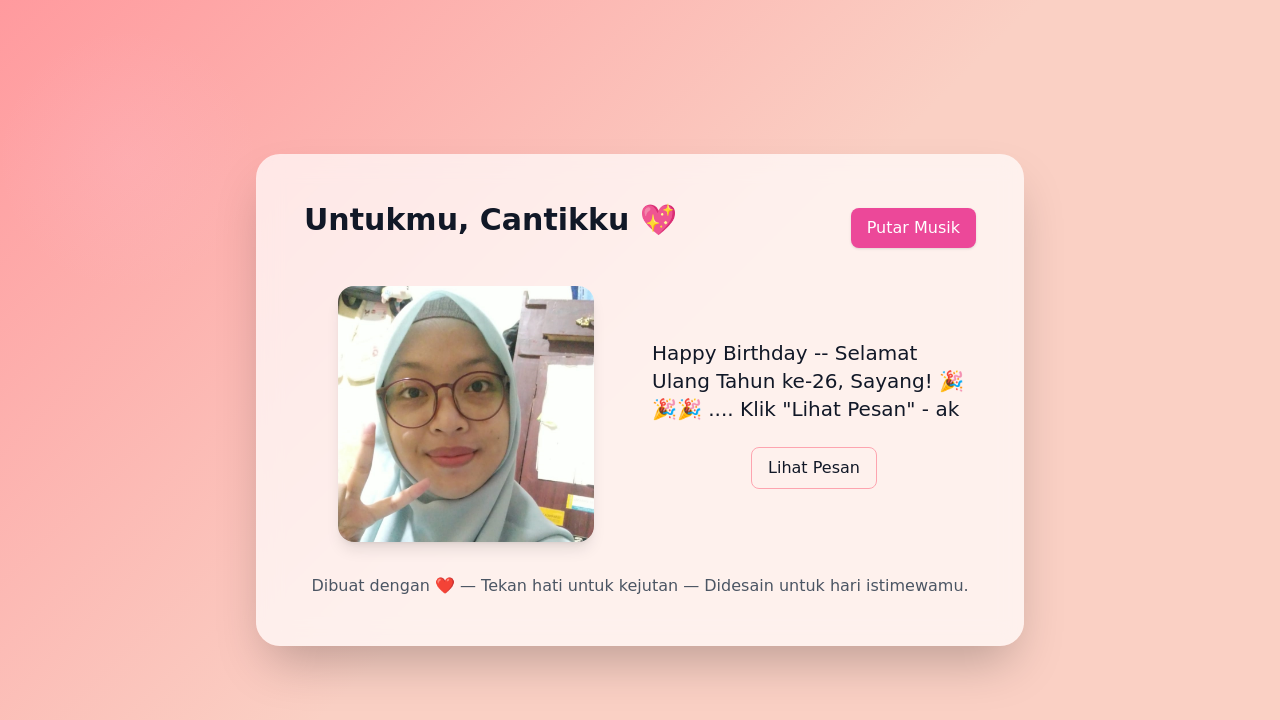
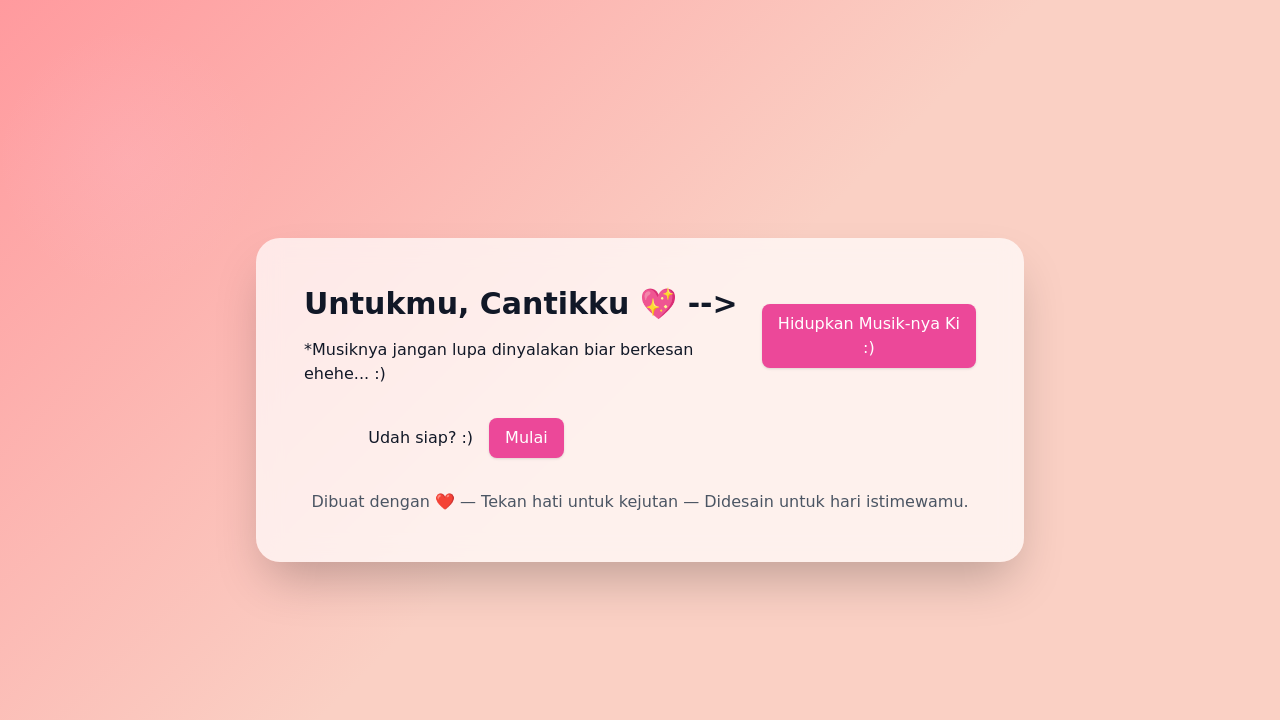
Before and after one commit to huda-hue/Q2birthday, a plain HTML site: page index.html in a window 1280 px wide. Drawn offline with nearby package versions, Linux system fonts and the light colour scheme.

Commit message:
update 7

```diff
--- a/index.html
+++ b/index.html
@@ -71,21 +71,31 @@
       <header class="flex items-center gap-4">
         <div>
           <h1 id="hero-name" class="text-2xl sm:text-3xl font-extrabold mb-4">
-            Untukmu, Cantikku 💖
+            Untukmu, Cantikku 💖 -->
           </h1>
+          <p>*Musiknya jangan lupa dinyalakan biar berkesan ehehe... :)</p>
         </div>
         <div class="ml-auto">
           <button
             id="play-music"
-            class="px-4 py-2 bg-pink-500 text-white rounded-lg shadow"
+            class="px-4 py-2 bg-pink-500 text-white rounded-lg shadow hover:scale-105 transition"
           >
-            Putar Musik
+            Hidupkan Musik-nya Ki :)
           </button>
         </div>
       </header>
 
       <section class="mt-8 grid grid-cols-1 md:grid-cols-2 gap-6 items-center">
-        <div class="flex flex-col items-center">
+        <div class="flex justify-center gap-4 items-center">
+          <p class="text-center">Udah siap? :)</p>
+          <button
+            id="toggle-wishes-0"
+            class="px-4 py-2 bg-pink-500 text-white rounded-lg shadow hover:scale-105 transition"
+          >
+            Mulai
+          </button>
+        </div>
+        <div id="wishes-0" class="flex flex-col items-center hidden">
           <div
             class="w-64 h-64 rounded-2xl bg-gradient-to-br from-pink-50 to-rose-50 flex items-center justify-center shadow-lg relative"
           >
@@ -97,7 +107,7 @@
             />
           </div>
         </div>
-        <div>
+        <div id="wishes-0-1" class="hidden">
           <p id="typed" class="text-lg sm:text-xl leading-relaxed">
             Happy Birthday -- Selamat Ulang Tahun ke-26, Sayang! 🎉🎉🎉 ....
             Klik "Lihat Pesan" - aku punya pesan untukmu ✨
@@ -120,7 +130,7 @@
               id="typed-1"
               class="list-disc pl-5 space-y-1 flex flex-col items-center text-center"
             >
-              Barakallah fii umrik KIKI!!:) Semoga umurnya berkah ... (Aamiin)
+              Barakallah fii umrik KIKI!! :) Semoga umurnya berkah ... (Aamiin)
               -- Semoga selalu sehat dan selalu dalam lindungan Allah ...
               (Aamiin) -- Semoga selalu diberikan kemudahan dan kelancaran
               rezeki yang melimpah ... (Aamiin) -- Semoga makin cantik, baik,
@@ -174,9 +184,10 @@
       <div
         class="bg-white rounded-2xl p-6 max-w-2xl w-full mx-4 shadow-2xl relative"
       >
-        <button id="close-modal" class="absolute right-4 top-4 text-gray-500">
-          ✕
-        </button>
+        <button
+          id="close-modal"
+          class="absolute right-4 top-4 text-gray-500"
+        ></button>
         <h2 class="text-2xl font-bold mb-2">Surprise! 🎉</h2>
         <div class="ml-auto flex gap-4 items-center my-4">
           <p>Cek ini ki --></p>
@@ -246,29 +257,43 @@
       // small helper: query
       const $ = (q) => document.querySelector(q);
 
-      // Typewriter effect
-      (function typeWriter() {
-        const el = document.getElementById("typed");
-        const full = el.textContent.trim();
+      // Typewriter reusable function
+      function typeWriter(elId, speed = 50) {
+        const el = document.getElementById(elId);
+        const full = el.getAttribute("data-full") || el.textContent.trim();
+        el.setAttribute("data-full", full); // simpan teks asli
         el.textContent = "";
         let i = 0;
+
         const id = setInterval(() => {
           el.textContent += full[i++] || "";
           if (i >= full.length) clearInterval(id);
-        }, 50);
-      })();
+        }, speed);
+      }
 
-      // Typewriter effect
-      (function typeWriter1() {
-        const ul = document.getElementById("typed-1");
-        const full = ul.textContent.trim();
-        ul.textContent = "";
-        let i = 0;
-        const id = setInterval(() => {
-          ul.textContent += full[i++] || "";
-          if (i >= full.length) clearInterval(id);
-        }, 50);
-      })();
+      // // Typewriter effect
+      // (function typeWriter() {
+      //   const el = document.getElementById("typed");
+      //   const full = el.textContent.trim();
+      //   el.textContent = "";
+      //   let i = 0;
+      //   const id = setInterval(() => {
+      //     el.textContent += full[i++] || "";
+      //     if (i >= full.length) clearInterval(id);
+      //   }, 50);
+      // })();
+
+      // // Typewriter effect
+      // (function typeWriter1() {
+      //   const ul = document.getElementById("typed-1");
+      //   const full = ul.textContent.trim();
+      //   ul.textContent = "";
+      //   let i = 0;
+      //   const id = setInterval(() => {
+      //     ul.textContent += full[i++] || "";
+      //     if (i >= full.length) clearInterval(id);
+      //   }, 50);
+      // })();
 
       // modal controls
       const giftModal = $("#gift-modal");
@@ -277,12 +302,44 @@
       //   $("#heart-btn").addEventListener("click", () => showGift(true));
       $("#close-modal").addEventListener("click", hideGift);
       $("#close-modal-2").addEventListener("click", hideGift);
-      $("#toggle-wishes").addEventListener("click", () =>
-        $("#wishes").classList.toggle("hidden")
-      );
+      // $("#toggle-wishes-0").addEventListener("click", () =>
+      //   $("#wishes-0").classList.toggle("hidden")
+      // );
+      // $("#toggle-wishes-0").addEventListener("click", () =>
+      //   $("#wishes-0-1").classList.toggle("hidden")
+      // );
+      // $("#toggle-wishes").addEventListener("click", () =>
+      //   $("#wishes").classList.toggle("hidden")
+      // );
       $("#toggle-wishes-1").addEventListener("click", () =>
         $("#wishes-1").classList.toggle("hidden")
       );
+
+      let typed0Played = false;
+      let typed1Played = false;
+
+      // tombol "Mulai"
+      $("#toggle-wishes-0").addEventListener("click", () => {
+        $("#wishes-0").classList.toggle("hidden");
+        $("#wishes-0-1").classList.toggle("hidden");
+
+        // Jalankan efek mengetik pertama kali muncul
+        if (!$("#wishes-0-1").classList.contains("hidden") && !typed0Played) {
+          typeWriter("typed", 40);
+          typed0Played = true;
+        }
+      });
+
+      // tombol "Lihat Pesan"
+      $("#toggle-wishes").addEventListener("click", () => {
+        $("#wishes").classList.toggle("hidden");
+
+        // Jalankan efek mengetik hanya sekali
+        if (!$("#wishes").classList.contains("hidden") && !typed1Played) {
+          typeWriter("typed-1", 30);
+          typed1Played = true;
+        }
+      });
 
       function showGift(triggerConfetti = false) {
         giftModal.classList.remove("hidden");
```
